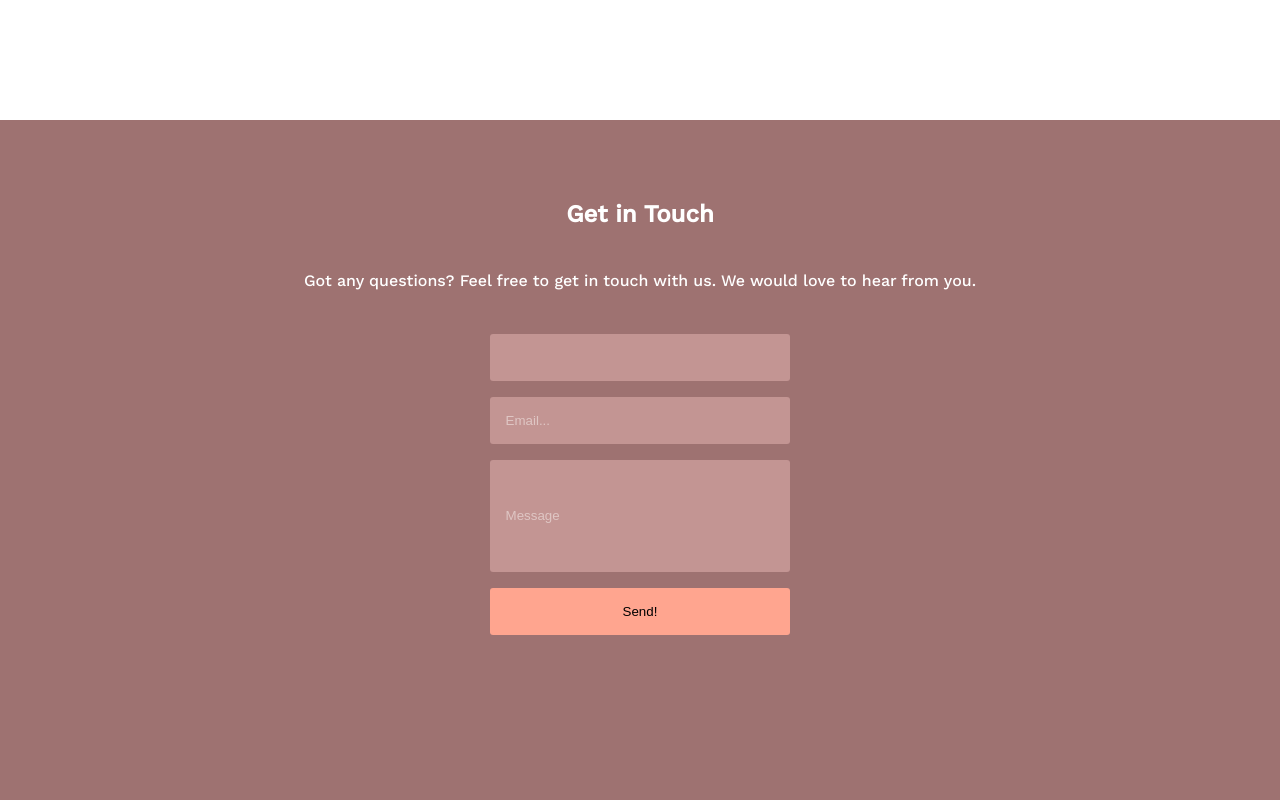
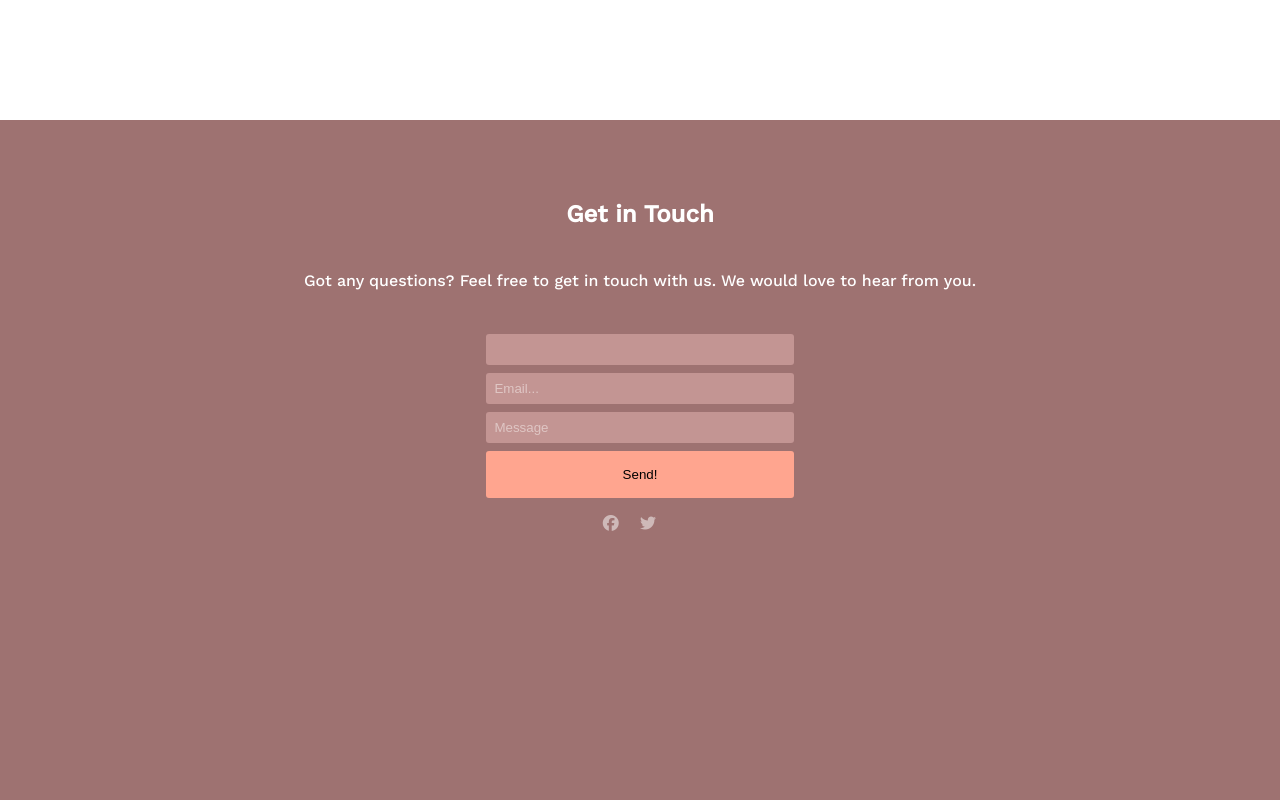
Before and after one commit to magdazajac/rockbook, a plain HTML site: page index.html in a window 1280 px wide. Shown: the part 2280-3080 px from the top of the page. Drawn offline with nearby package versions, Linux system fonts and the light colour scheme.

Commit message:
icons added

```diff
--- a/index.html
+++ b/index.html
@@ -1,12 +1,17 @@
 <!DOCTYPE html>
 <head>
   <meta charset="utf-8" />
+  <meta name="viewport" content="width=device-width, initial-scale=1.0" />
   <link rel="preconnect" href="https://fonts.googleapis.com" />
   <link rel="preconnect" href="https://fonts.gstatic.com" crossorigin />
   <link
     href="https://fonts.googleapis.com/css2?family=Work+Sans:wght@500&display=swap"
     rel="stylesheet"
   />
+  <script
+    src="https://kit.fontawesome.com/c961ccce14.js"
+    crossorigin="anonymous"
+  ></script>
   <link rel="stylesheet" href="reset.css" />
   <link rel="stylesheet" href="style.css" />
 </head>
@@ -102,9 +107,9 @@
         <input type="text" id="message" placeholder="Message" />
         <button class="send-button">Send!</button>
       </form>
-      <div>
-        <a href="#"><img src="" /></a>
-        <a href="#"><img src="" /></a>
+      <div class="icons">
+        <a href="https://www.facebook.com/"><i class="fab fa-facebook"></i></a>
+        <a href="#"><i class="fab fa-twitter"></i></a>
         <a href="#"><img src="" /></a>
       </div>
     </div>
--- a/reset.css
+++ b/reset.css
@@ -2,3 +2,7 @@ html * {
   margin: 0;
   padding: 0;
 }
+
+* {
+  box-sizing: border-box;
+}
--- a/style.css
+++ b/style.css
@@ -171,17 +171,22 @@ section p {
   margin-bottom: 5vh;
 }
 
+.contact {
+  width: 40%;
+  margin: 0 auto;
+}
+
 .contact * {
-  margin: auto;
-  width: 35%;
+  width: 100%;
   display: flex;
   flex-direction: column;
   border-color: unset;
   border-width: unset;
   border-style: hidden;
-  margin: 2vh auto;
+  margin: 0.5rem 0;
   border-radius: 3px;
-  padding: 2vh;
+  padding: 0.5rem;
+  box-sizing: border-box; /* zeby margin(?) i padding byly uwzglednione w width - np. 100% to szerokosc wlasciwa + padding + margin(?); inaczej moze wyjsc ponad 100% */
 }
 
 .demo {
@@ -197,14 +202,18 @@ section:last-of-type {
   border-color: unset;
   border-width: unset;
   border-style: unset;
-  width: 15rem;
 }
+
 .white-text {
   color: white;
 }
 .qst-txt {
   font-size: 0.85em;
 }
+
+/**************/
+/*    FORM    */
+/**************/
 
 .contact input[type="email"]::placeholder,
 [type="text"]::placeholder {
@@ -219,17 +228,12 @@ section:last-of-type {
   background-color: rgb(195, 149, 147);
 }
 
-#message {
-  height: 10vh;
-}
-
 /* .contact:nth-of-type(3) {
   height: 10vh;
 } */
 
 .send-button {
   padding: 1rem 2.6rem;
-  width: 39%;
   margin: auto;
   text-align: center;
   display: grid;
@@ -244,3 +248,13 @@ img {
   background-color: rgb(129, 92, 91);
   color: bisque;
 }
+
+.icons a {
+  color: white;
+  opacity: 0.5;
+  padding: 0 0.5rem;
+}
+
+.icons {
+  margin-top: 1rem;
+}
```
